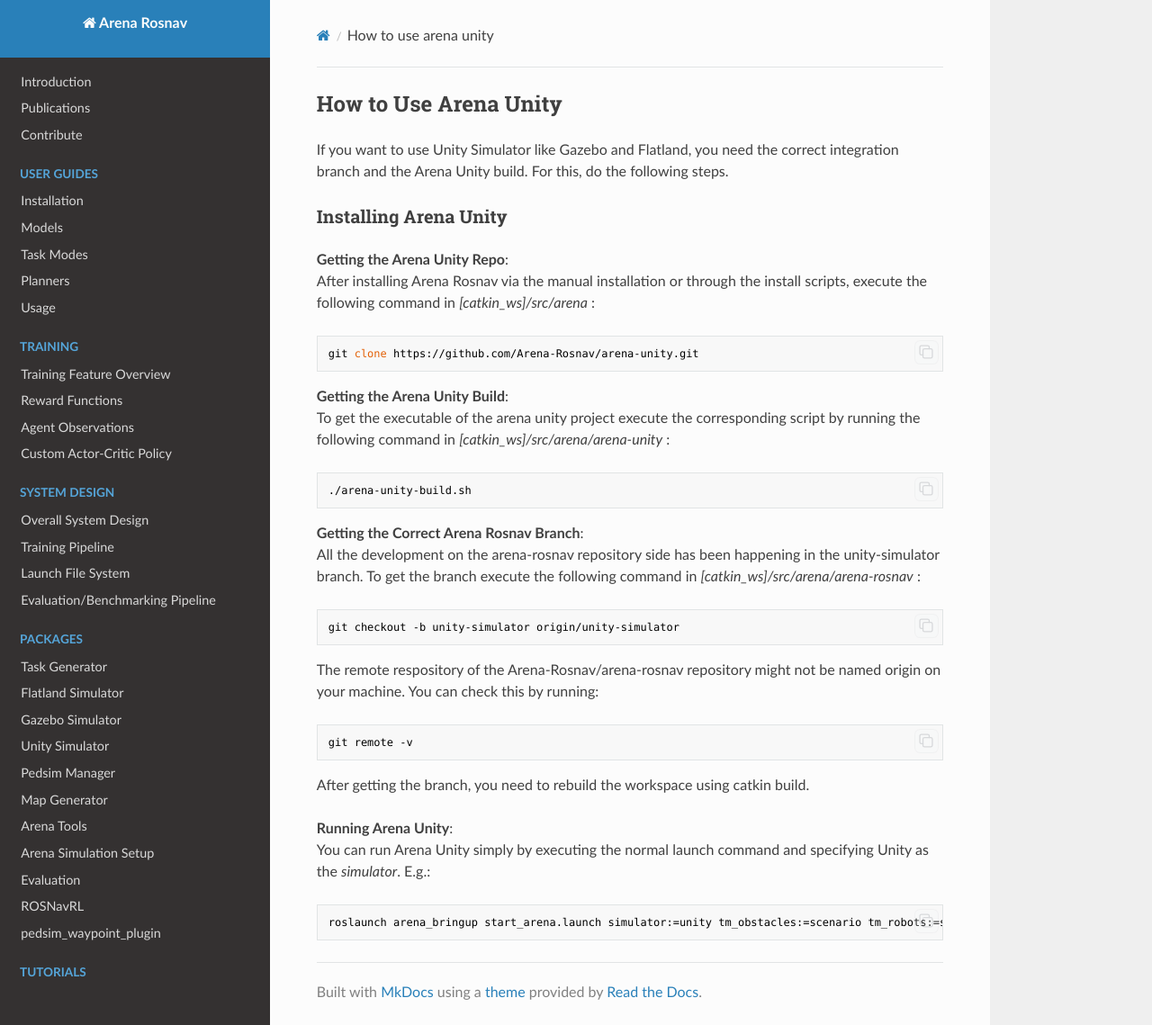
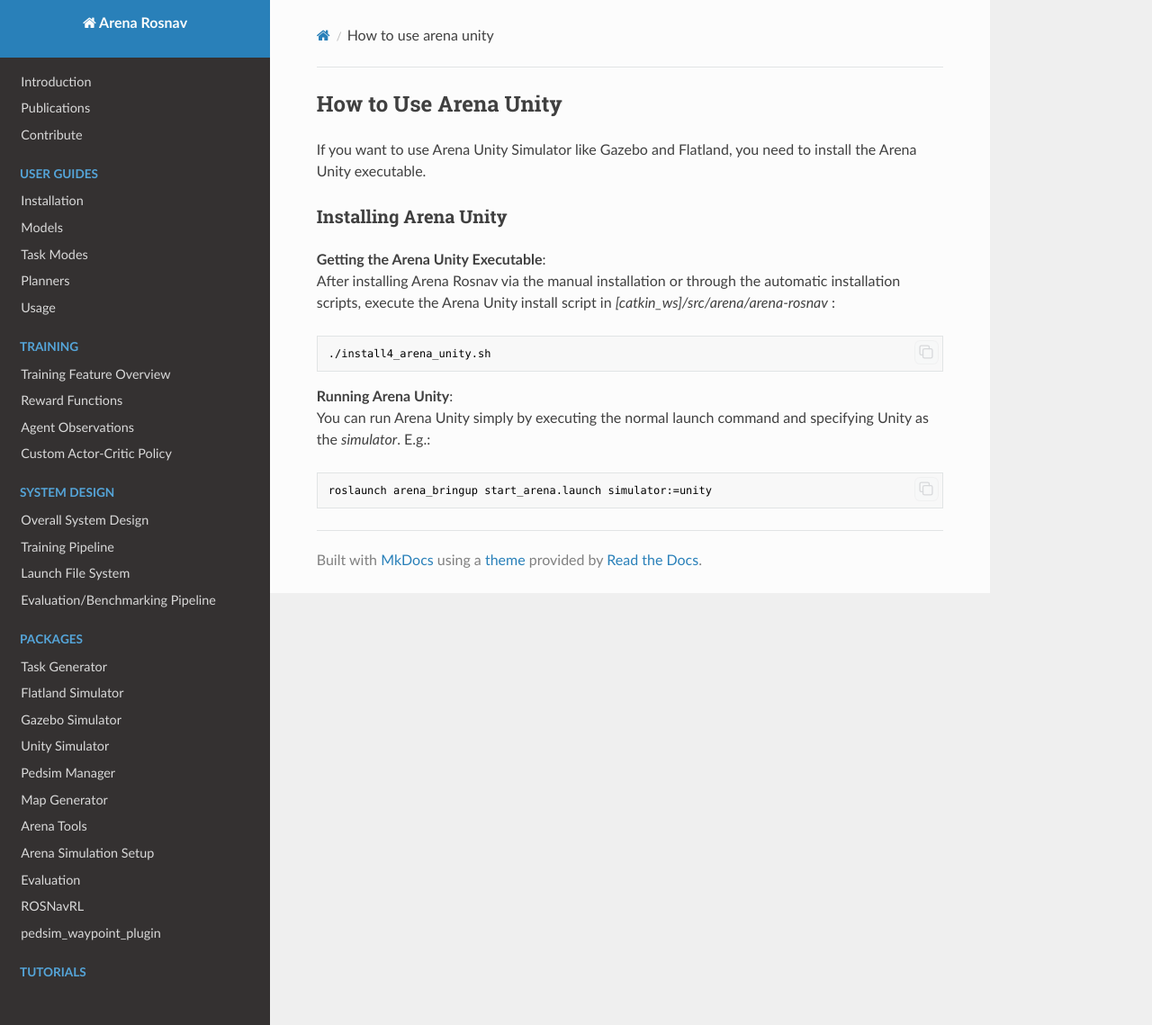
Before and after one commit to Arena-Rosnav/.github, an MkDocs documentation site: the page built from docs/packages/unity/how_to_use_arena_unity.md, in a window 1280 px wide and 1139 px high. Shown: the whole window at 90% size. Built offline with MkDocs 1.6.1, drawn with Linux system fonts in a browser that asks for light colours; nearby versions of some CDN libraries; comment, search, counter and statistics services are not loaded.

Commit message:
Updates How To Use Arena Unity

````diff
--- a/docs/packages/unity/how_to_use_arena_unity.md
+++ b/docs/packages/unity/how_to_use_arena_unity.md
@@ -1,33 +1,16 @@
 ## How to Use Arena Unity
-If you want to use Unity Simulator like Gazebo and Flatland, you need the correct integration branch and the Arena Unity build. For this, do the following steps.
+If you want to use Arena Unity Simulator like Gazebo and Flatland, you need to install the Arena Unity executable.
 
 ### Installing Arena Unity
 
-**Getting the Arena Unity Repo**:
-After installing Arena Rosnav via the manual installation or through the install scripts, execute the following command in *\[catkin_ws\]/src/arena* :
+**Getting the Arena Unity Executable**:
+After installing Arena Rosnav via the manual installation or through the automatic installation scripts, execute the Arena Unity install script in *\[catkin_ws\]/src/arena/arena-rosnav* :
 ```sh
-git clone https://github.com/Arena-Rosnav/arena-unity.git
+./install4_arena_unity.sh
 ```
-
-**Getting the Arena Unity Build**:
-To get the executable of the arena unity project execute the corresponding script by running the following command in *\[catkin_ws\]/src/arena/arena-unity* :
-```sh
-./arena-unity-build.sh
-```
-
-**Getting the Correct Arena Rosnav Branch**:
-All the development on the arena-rosnav repository side has been happening in the unity-simulator branch. To get the branch execute the following command in *\[catkin_ws\]/src/arena/arena-rosnav* :
-```sh
-git checkout -b unity-simulator origin/unity-simulator
-```
-The remote respository of the Arena-Rosnav/arena-rosnav repository might not be named origin on your machine. You can check this by running:
-```sh
-git remote -v
-```
-After getting the branch, you need to rebuild the workspace using catkin build.
 
 **Running Arena Unity**:
 You can run Arena Unity simply by executing the normal launch command and specifying Unity as the *simulator*. E.g.:
 ```sh
-roslaunch arena_bringup start_arena.launch simulator:=unity tm_obstacles:=scenario tm_robots:=scenario model:=jackal
+roslaunch arena_bringup start_arena.launch simulator:=unity
 ```
````
